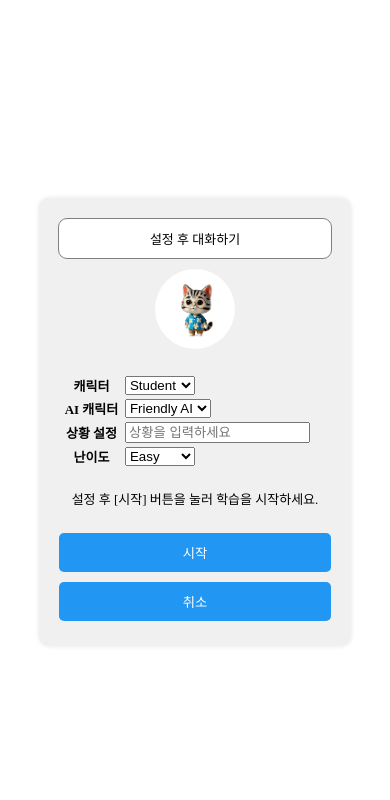
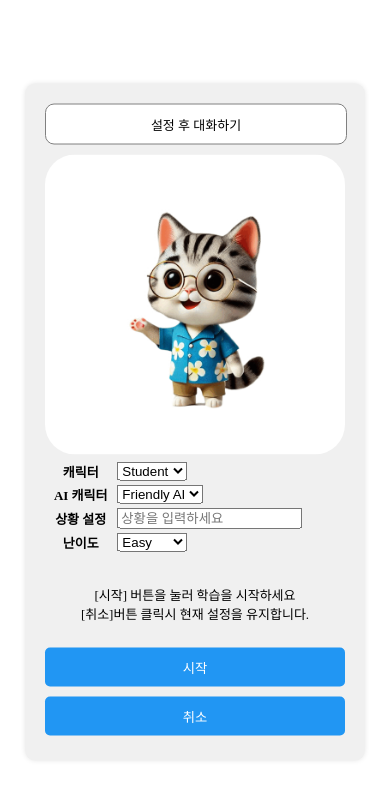
Before and after one commit to bornsoon/ai-, a Flask app: page /ai/start in a window 390 px wide. Shown: the top 800 px of the page. Run offline with Flask 3, Linux system fonts and the light colour scheme.

Commit message:
layout fix

```diff
--- a/app/routes.py
+++ b/app/routes.py
@@ -34,13 +34,8 @@ def aitest():
 @main_bp.route('/myreport')
 def myreport():
     user = session.get('user')
-    if user:
-        res_text = session.get('res_text', '')
-        return render_template('myreport.html', res_text=res_text)
-    else:
-        session['next'] = request.url
-        flash('로그인이 필요합니다.', 'danger')
-        return redirect(url_for('main.login'))
+    res_text = session.get('res_text', '')
+    return render_template('myreport.html')
 
 @main_bp.route('/mypage')
 def mypage():
--- a/static/css/start.css
+++ b/static/css/start.css
@@ -1,7 +1,7 @@
 #start-area {
-    max-width: 400px; /* 설정창의 최대 너비 */
+    max-width: 500px; /* 설정창의 최대 너비 */
     min-width: 300px;
-    width: 40%; /* 설정창의 가로 폭 조절 */
+    width: 50%; /* 설정창의 가로 폭 조절 */
     font-size: 13px;
     height: auto; /* 높이를 내용에 따라 자동 조절 */
     position: fixed; /* 고정된 위치를 유지합니다. */
@@ -15,10 +15,6 @@
     border-radius: 10px; /* 모서리를 둥글게 */
 }
 
-#start {
-    width: 100%;
-}
-
 #start-title {
     width: 100%;
     height: auto;
@@ -28,22 +24,6 @@
     text-align: center; /* 타이틀 중앙 정렬 */
     padding: 10px 0; /* 타이틀 내부 패딩 */
     background-color: #ffffff; /* 타이틀 배경색 */
-}#start-area1 {
-    max-width: 400px; /* 설정창의 최대 너비 */
-    min-width: 300px;
-    width: 40%; /* 설정창의 가로 폭 조절 */
-    font-size: 13px;
-    height: auto; /* 높이를 내용에 따라 자동 조절 */
-    position: fixed; /* 고정된 위치를 유지합니다. */
-    left: 50%; /* 가로 방향으로 화면의 중앙에 배치 */
-    top: 50%; /* 세로 방향으로 화면의 중앙에 배치 */
-    transform: translate(-50%, -50%); /* 중앙 배치를 위해 가로, 세로 방향으로 이동 */
-    padding: 20px; /* 여백 조절 */
-    background-color: #f0f0f0; /* 배경색 */
-    box-shadow: 0px 0px 5px rgba(0, 0, 0, 0.1); /* 가벼운 그림자를 추가하여 입체감을 줍니다. */
-    z-index: 100; /* 다른 요소보다 앞에 위치하도록 z-index 설정 */
-    border-radius: 10px; /* 모서리를 둥글게 */
-    box-sizing: border-box; /* 패딩과 테두리를 포함한 너비 계산 */
 }
 
 #start {
@@ -52,7 +32,7 @@
     flex-direction: row;
     align-items: center;
     justify-content: space-between;
-    margin-bottom: 20px; /* 아래에 여백 추가 */
+    margin-bottom: 10px; /* 아래에 여백 추가 */
 }
 
 #start-title {
@@ -71,14 +51,13 @@
 }
 
 #start-img {
-    width: 100px; /* 아바타 이미지 크기 조정 */
+    width: 200px; /* 아바타 이미지 크기 조정 */
     height: auto; /* 비율에 맞게 높이 자동 조정 */
-    border-radius: 50%; /* 이미지 둥글게 */
+    border-radius: 10%; /* 이미지 둥글게 */
 }
 
 #start-table {
     width: 100%; /* 테이블을 창 너비에 맞춤 */
-    margin-bottom: 20px; /* 아래에 여백 추가 */
 }
 
 #start-table table {
@@ -105,35 +84,6 @@ button:hover {
     background-color: #1976D2;
 }
 
-@media (max-width: 768px) {
-    #start-area1 {
-        width: 80%; /* 작은 화면에서는 설정창의 가로 폭을 80%로 조절 */
-    }
-
-    #start {
-        flex-direction: column; /* 작은 화면에서는 아바타와 타이틀이 세로로 정렬 */
-        align-items: center;
-    }
-
-    #start-title {
-        margin-bottom: 10px; /* 타이틀과 아바타 사이에 여백 추가 */
-    }
-
-    #start-img {
-        width: 80px; /* 작은 화면에서 아바타 이미지 크기 조정 */
-    }
-
-    button {
-        width: 100%; /* 작은 화면에서는 버튼이 전체 너비를 차지하도록 설정 */
-        margin: 5px 0; /* 버튼 간격 조정 */
-    }
-}
-
-
-#start-img {
-    width: 200;
-}
-
 #start-table table {
     width: 100%; /* 테이블을 창 너비에 맞춤 */
     margin-bottom: 20px; /* 아래에 여백 추가 */
@@ -151,7 +101,7 @@ button {
     padding: 10px 20px;
     border-radius: 5px;
     cursor: pointer;
-    width: 48%; /* 버튼의 가로폭을 48%로 */
+    width: 45%; /* 버튼의 가로폭을 48%로 */
     margin: 5px 1%; /* 버튼 간격 조정 */
 }
 
@@ -159,9 +109,25 @@ button:hover {
     background-color: #1976D2;
 }
 
+
 @media (max-width: 768px) {
     #start-area {
         width: 80%; /* 작은 화면에서는 설정창의 가로 폭을 80%로 조절 */
+        max-width: 300px; /* 설정창의 최대 너비 */
+        min-width: 250px;
+    }
+
+    #start {
+        flex-direction: column; /* 작은 화면에서는 아바타와 타이틀이 세로로 정렬 */
+        align-items: center;
+    }
+
+    #start-title {
+        margin-bottom: 10px; /* 타이틀과 아바타 사이에 여백 추가 */
+    }
+
+    #start-img {
+        width: 100%; /* 작은 화면에서 아바타 이미지 크기 조정 */
     }
 
     button {
--- a/templates/chat.html
+++ b/templates/chat.html
@@ -21,7 +21,7 @@
     <div id="avatar-container">
         <div id="level-box">
             <div id="level">Level:</div>
-            <div id="level-no">bronze5</div>
+            <div id="level-no">Kid - 2</div>
         </div>
         <img src="{{ url_for('static', filename='images/d-cat-r.png') }}" alt="Avatar" id="avatar-img">
     </div>
--- a/templates/start.html
+++ b/templates/start.html
@@ -7,12 +7,11 @@
     <link rel="stylesheet" href="{{ url_for('static', filename='css/start.css') }}">
 </head>
 <body>
-    <div id="start-area1">
+    <div id="start-area">
+        <div id="start-title">설정 후 대화하기</div>
         <div id="start">
-            <div id="start-title">설정 후 대화하기</div>
             <div id="start-avata">
-                <img src="{{ url_for('static', filename='images/ch00-1.gif') }}" alt="아바타 이미지" id="start-img">
-            </div>
+                <img src="{{ url_for('static', filename='images/ch00-2.gif') }}" alt="아바타 이미지" id="start-img">
             </div>
             <div id="start-table">
                 <table>
@@ -52,12 +51,17 @@
                     </tr>
                 </table>
             </div>
+        </div>
 
         <div id="start-text">
-            설정 후 [시작] 버튼을 눌러 학습을 시작하세요.
+            [시작] 버튼을 눌러 학습을 시작하세요<div class="br">
+                [취소]버튼 클릭시 현재 설정을 유지합니다.
             </div>
+        </div>
+        <div id="area-button">
             <button id="start-first">시작</button>
             <button id="cancel-button">취소</button>
+        </div>
     </div>
 
     <script>
```
Also changed, not shown: static/css/base.css (+8 -18 lines), templates/partials/header.html (+7 -4 lines), 1 other file. Lines whose indentation alone changed are shown as unchanged.
